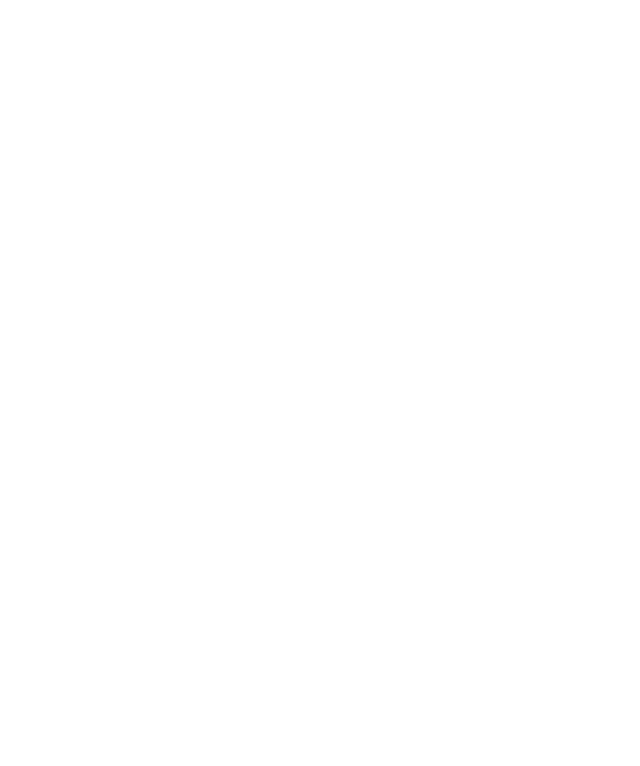
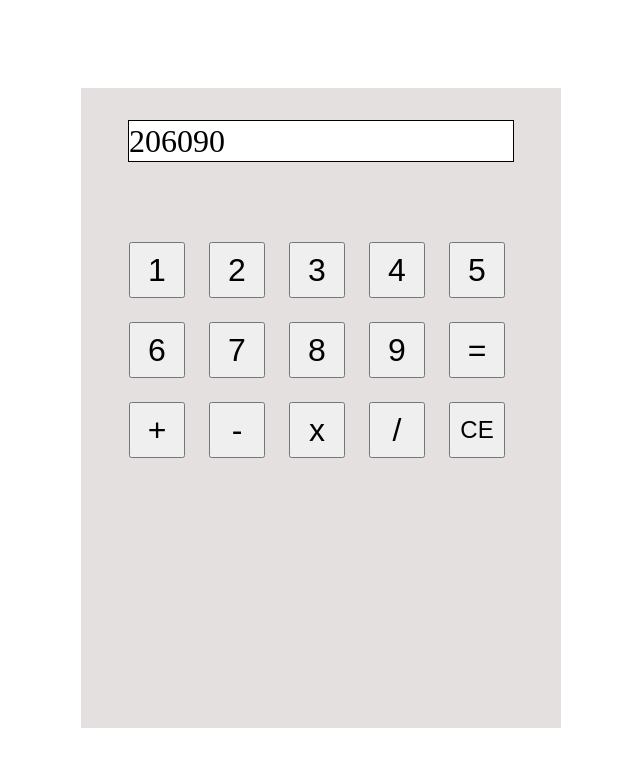
Before and after one commit to Oswald-Che/calculator, a plain HTML site: page index.html in a window 1280 px wide. Shown: the whole page, without its empty margins (319-959 px from the left). Drawn offline with Linux system fonts and the light colour scheme.

Commit message:
Add design for dummy calculator

```diff
--- a/index.html
+++ b/index.html
@@ -3,10 +3,32 @@
     <head>
         <meta charset="utf-8">
         <meta name="viewport" content="width=device-width, initial-scale=1.0">
-        <title>javascript tutorial</title>
+        <title>Calculator</title>
         <script src="script.js" defer></script>
+        <link rel="stylesheet" href="style.css">
     </head>
     <body>
+        <div id="calculator-body">
+            <div id="screen">206090</div>
+            <div id="container">
+
+                <button class="button one">1</button>
+                <button class="button two">2</button>
+                <button class="button three">3</button>
+                <button class="button four">4</button>
+                <button class="button five">5</button>
+                <button class="button six">6</button>
+                <button class="button seven">7</button>
+                <button class="button eight">8</button>
+                <button class="button nine">9</button>
+                <button class="button equal">=</button>
+                <button class="button plus">+</button>
+                <button class="button minus">-</button>
+                <button class="button multiply">x</button>
+                <button class="button divide">/</button>
+                <button class="button clear">CE</button>
+            </div>
+        </div>
     </body>
 
 </html>
--- /dev/null
+++ b/style.css
@@ -0,0 +1,43 @@
+html,
+body{
+    height: 100%;
+}
+body{
+    display: flex;
+    justify-content: center;
+    align-items: center;
+}
+#calculator-body{
+    height: 40rem;
+    width: 30rem;
+    background-color:rgb(228, 224, 224) ;
+    display: flex;
+    flex-direction: column;
+    gap: 5rem;
+}
+#screen{
+    width: 80%;
+    height: 2.5rem;
+    background-color: white;
+    border: solid 0.1rem;
+    margin-top: 2rem;
+    display: flex;
+    align-items: center;
+    align-self: center;
+    font-size: 2rem;
+}
+#container{
+    display: flex;
+    flex-wrap: wrap;
+    gap: 1.5rem;
+    width: 80%;
+    align-self: center;
+}
+.button{
+    height: 3.5rem;
+    width: 3.5rem;
+    font-size: 2rem;
+}
+.clear{
+    font-size: 1.5rem;
+}
```
